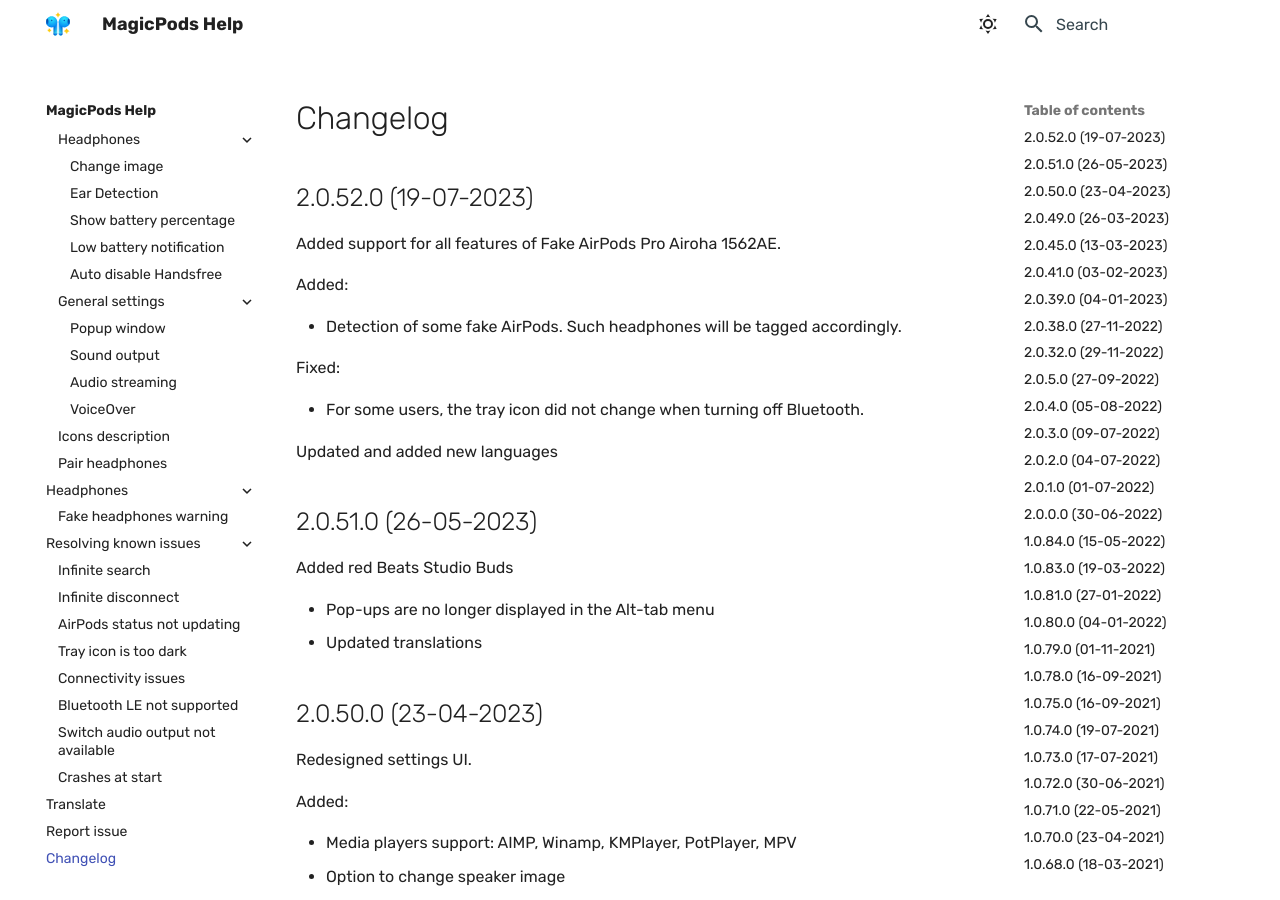
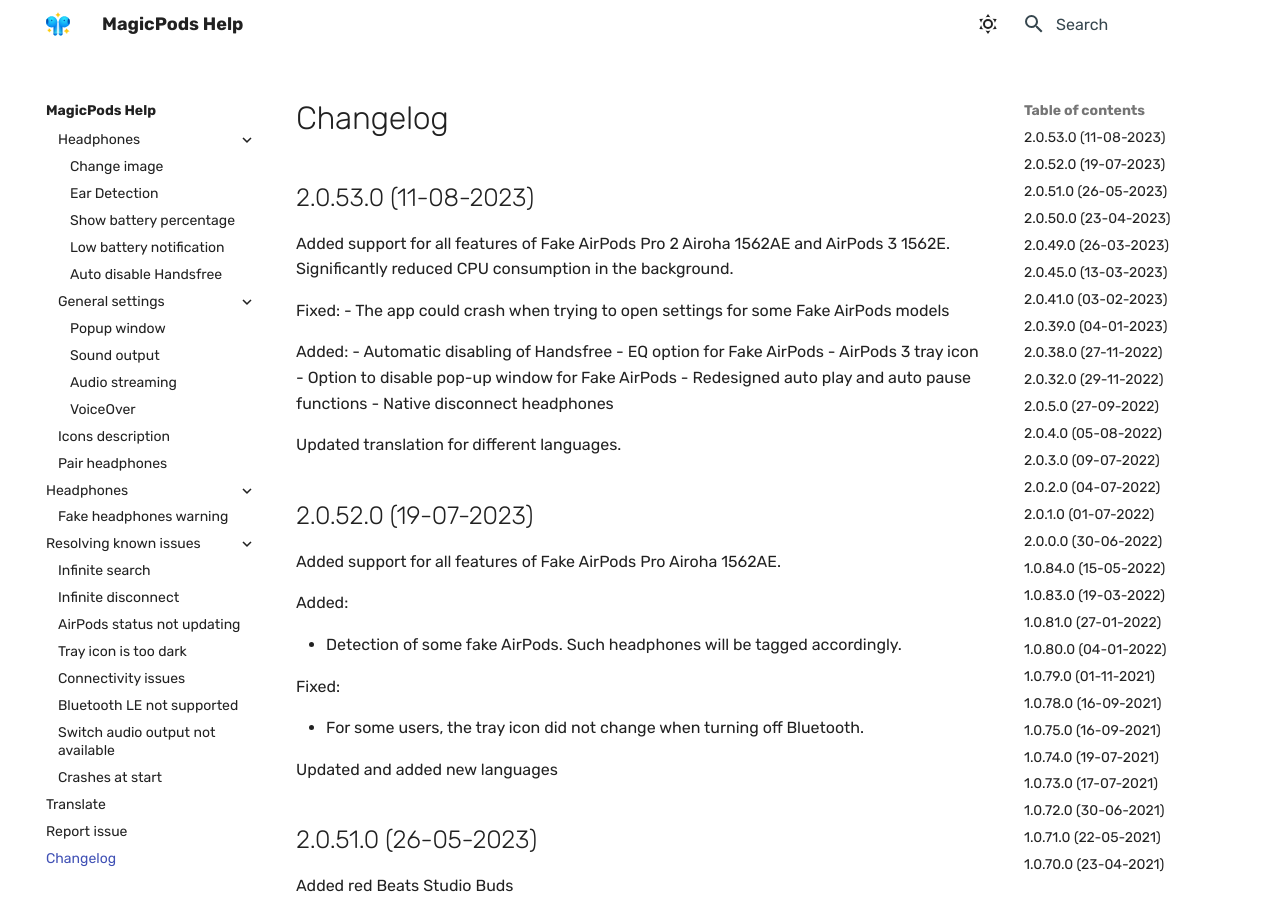
Before and after one commit to steam3d/help.magicpods.app, an MkDocs documentation site: the page built from docs/changelog.md, in a window 1280 px wide and 900 px high. Built offline with MkDocs 1.6.1 and Material for MkDocs 9.7.7, drawn with Linux system fonts in a browser that asks for light colours.

Commit message:
added new version

```diff
--- a/docs/changelog.md
+++ b/docs/changelog.md
@@ -1,3 +1,20 @@
+## 2.0.53.0 (11-08-2023)
+
+Added support for all features of Fake AirPods Pro 2 Airoha 1562AE and AirPods 3 1562E. Significantly reduced CPU consumption in the background.
+
+Fixed:
+- The app could crash when trying to open settings for some Fake AirPods models
+
+Added:
+- Automatic disabling of Handsfree
+- EQ option for Fake AirPods
+- AirPods 3 tray icon
+- Option to disable pop-up window for Fake AirPods
+- Redesigned auto play and auto pause functions
+- Native disconnect headphones
+
+Updated translation for different languages.
+
 ## 2.0.52.0 (19-07-2023)
 
 Added support for all features of Fake AirPods Pro Airoha 1562AE.
```
